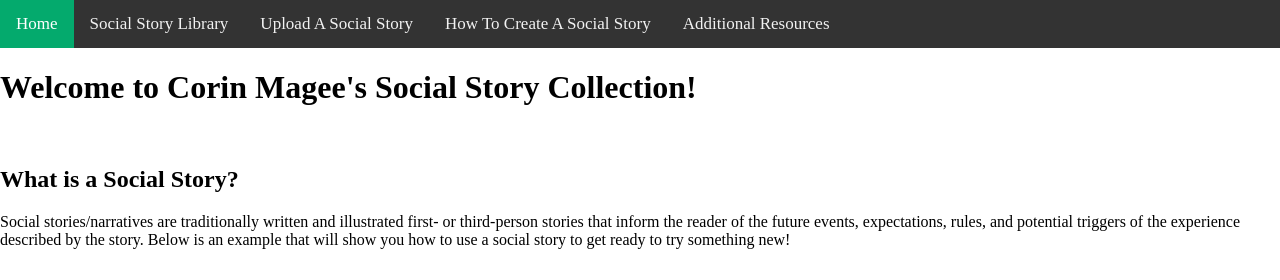
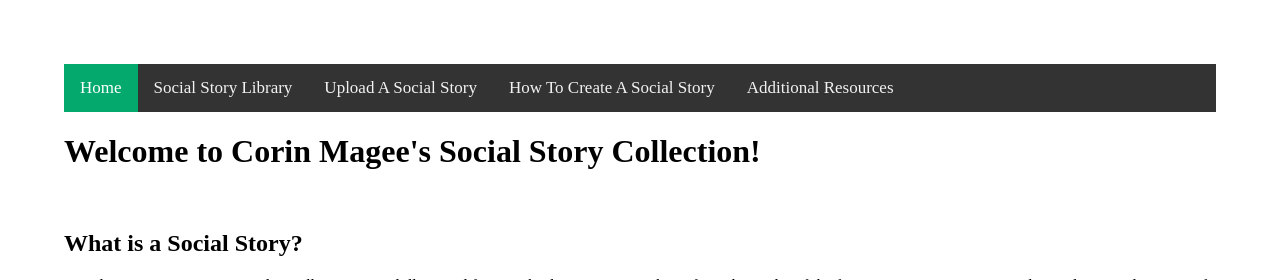
Before and after one commit to Corin-M/CapstoneProgress, a Flask app: page / in a window 1280 px wide. Shown: the top 280 px of the page. Run offline with Flask 2, Linux system fonts and the light colour scheme.

Commit message:
Updating Margins on HTML Files
Set all HTML body margins to 5% for better readability for screenshots

```diff
--- a/templates/home.html
+++ b/templates/home.html
@@ -8,7 +8,8 @@
    <!--Current styling in addition to the css linked above, subject to change-->
   <style>
         body {
-          margin: 0;
+          margin: 5%;
+
         }
 
         .center {
--- a/templates/howTo.html
+++ b/templates/howTo.html
@@ -8,7 +8,7 @@
    <!--Current styling in addition to the css linked above, subject to change-->
   <style>
         body {
-          margin: 0;
+          margin: 5%;
         }
 
         .center {
--- a/templates/library.html
+++ b/templates/library.html
@@ -8,7 +8,7 @@
     <!--Current styling in addition to the css linked above, subject to change-->
     <style>
         body {
-          margin: 0;
+          margin: 5%;
         }
 
 
--- a/templates/resourcesPage.html
+++ b/templates/resourcesPage.html
@@ -8,7 +8,7 @@
      <!--Current styling in addition to the css linked above, subject to change-->
     <style>
         body {
-          margin: 0;
+          margin: 5%;
         }
 
         .center {
--- a/templates/uploading.html
+++ b/templates/uploading.html
@@ -8,7 +8,7 @@
      <!--Current styling in addition to the css linked above, subject to change-->
     <style>
         body {
-          margin: 0;
+          margin: 5%;
         }
 
         .center {
```
